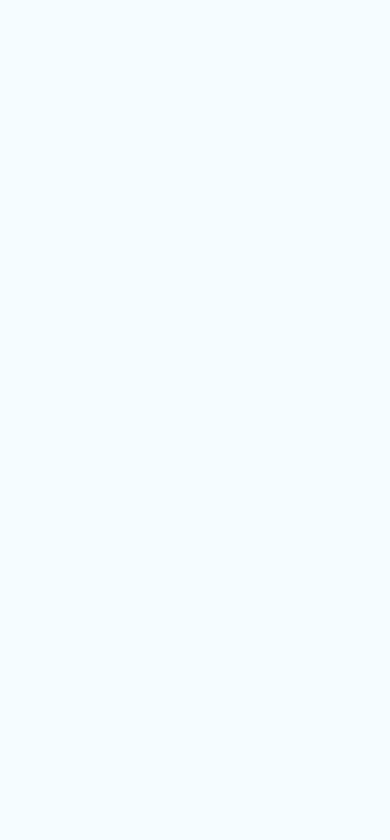
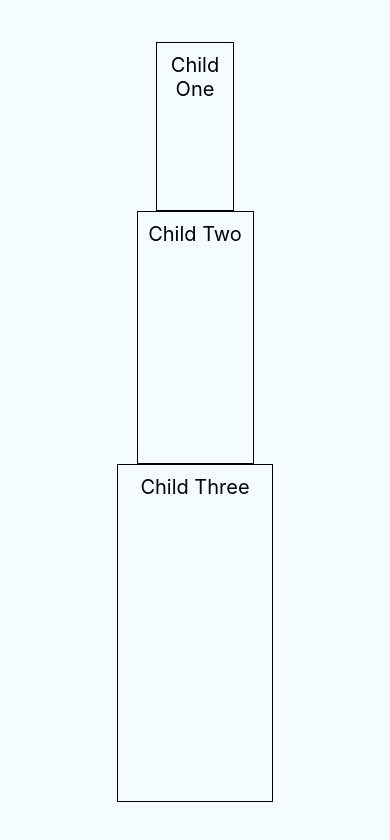
Before and after one commit to mujtaba-zaidi/RNMultipleSamples, a React Native app: screen / in a window 390 px wide. Shown: the top 840 px of the page. Built offline with nearby package versions, Linux system fonts and the light colour scheme.

Commit message:
Added: dimension listener and responsive boxes when dimenion changes.

```diff
--- a/App.js
+++ b/App.js
@@ -1,9 +1,36 @@
 import React, { Component } from "react";
-import { StyleSheet, View } from "react-native";
+import { StyleSheet, View, Dimensions } from "react-native";
+import ChildOne from "./Components/ChildOne";
+import ChildTwo from "./Components/ChildTwo";
+import ChildThree from "./Components/ChildThree";
 
 export default class App extends Component {
+  constructor(props) {
+    super(props);
+    this.state = {
+      dimensions: Dimensions.get("window")
+    };
+    this.dimensionsHandler = this.dimensionsHandler.bind(this);
+  }
+  componentWillMount() {
+    Dimensions.addEventListener("change", this.dimensionsHandler);
+  }
+  componentWillUnmount() {
+    Dimensions.removeEventListener("change", this.dimensionsHandler);
+  }
+  dimensionsHandler(dimensions) {
+    this.setState({ dimensions: dimensions.window });
+  }
   render() {
-    return <View style={styles.container} />;
+    const dimensions = this.state.dimensions;
+    // const mode = dimensions.height > dimensions.width ? "portrait" : "landscape";
+    return (
+      <View style={styles.container}>
+        <ChildOne dimensions={dimensions} />
+        <ChildTwo dimensions={dimensions} />
+        <ChildThree dimensions={dimensions} />
+      </View>
+    );
   }
 }
 const styles = StyleSheet.create({
@@ -12,15 +39,5 @@ const styles = StyleSheet.create({
     justifyContent: "center",
     alignItems: "center",
     backgroundColor: "#F5FCFF"
-  },
-  welcome: {
-    fontSize: 20,
-    textAlign: "center",
-    margin: 10
-  },
-  instructions: {
-    textAlign: "center",
-    color: "#333333",
-    marginBottom: 5
   }
 });
--- /dev/null
+++ b/Components/ChildOne/index.js
@@ -0,0 +1,12 @@
+import React, { Component } from "react";
+import { View, Text } from "react-native";
+import { containerStyle, styles } from "./style";
+export default class ChildOne extends Component {
+  render() {
+    return (
+      <View style={containerStyle(this.props.dimensions)}>
+        <Text style={styles.name}>Child One</Text>
+      </View>
+    );
+  }
+}
--- /dev/null
+++ b/Components/ChildOne/style.js
@@ -0,0 +1,17 @@
+import { StyleSheet } from "react-native";
+
+export const containerStyle = dimensions => {
+  return {
+    height: (20 / 100) * dimensions.height,
+    width: (20 / 100) * dimensions.width,
+    borderWidth: 1
+  };
+};
+
+export const styles = StyleSheet.create({
+  name: {
+    fontSize: 20,
+    textAlign: "center",
+    margin: 10
+  }
+});
--- /dev/null
+++ b/Components/ChildThree/index.js
@@ -0,0 +1,17 @@
+import React, { Component } from "react";
+import { View, Text } from "react-native";
+import { containerStyle, styles } from "./style";
+
+export default class ChildThree extends Component {
+  constructor(props) {
+    super(props);
+  }
+
+  render() {
+    return (
+      <View style={containerStyle(this.props.dimensions)}>
+        <Text style={styles.name}>Child Three</Text>
+      </View>
+    );
+  }
+}
--- /dev/null
+++ b/Components/ChildThree/style.js
@@ -0,0 +1,17 @@
+import { StyleSheet } from "react-native";
+
+export const containerStyle = dimensions => {
+  return {
+    height: (40 / 100) * dimensions.height,
+    width: (40 / 100) * dimensions.width,
+    borderWidth: 1
+  };
+};
+
+export const styles = StyleSheet.create({
+  name: {
+    fontSize: 20,
+    textAlign: "center",
+    margin: 10
+  }
+});
--- /dev/null
+++ b/Components/ChildTwo/index.js
@@ -0,0 +1,13 @@
+import React, { Component } from "react";
+import { View, Text } from "react-native";
+import { containerStyle, styles } from "./style";
+
+export default class ChildTwo extends Component {
+  render() {
+    return (
+      <View style={containerStyle(this.props.dimensions)}>
+        <Text style={styles.name}>Child Two</Text>
+      </View>
+    );
+  }
+}
--- /dev/null
+++ b/Components/ChildTwo/style.js
@@ -0,0 +1,17 @@
+import { StyleSheet } from "react-native";
+
+export const containerStyle = dimensions => {
+  return {
+    height: (30 / 100) * dimensions.height,
+    width: (30 / 100) * dimensions.width,
+    borderWidth: 1
+  };
+};
+
+export const styles = StyleSheet.create({
+  name: {
+    fontSize: 20,
+    textAlign: "center",
+    margin: 10
+  }
+});
```
